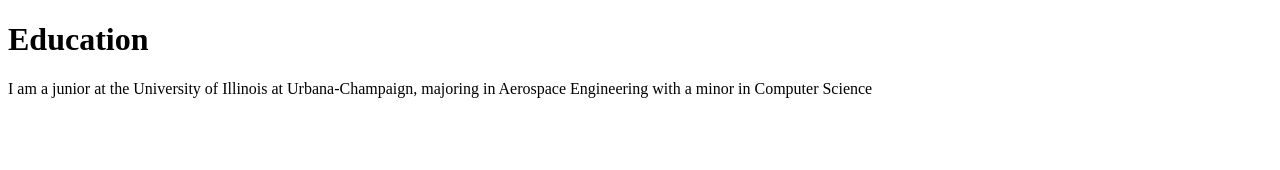
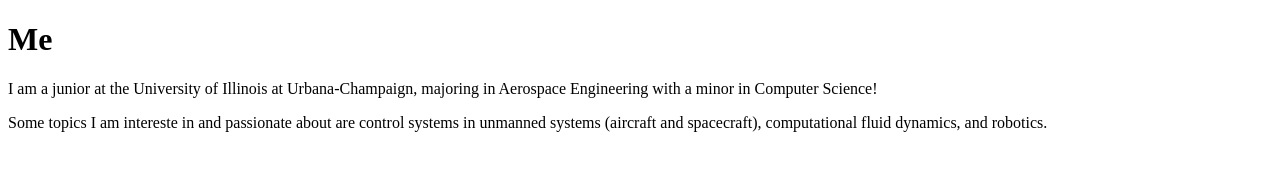
Before and after one commit to sriramsridhar66/sriramsridhar66.github.io, a plain HTML site: page index.html in a window 1280 px wide. Drawn offline with Linux system fonts and the light colour scheme.

Commit message:
added more

```diff
--- a/index.html
+++ b/index.html
@@ -2,10 +2,11 @@
 <html lang="en">
     <head>
         <meta charset="utf-8">
-        <title> About Me </title>
+        <title> Sriram Sridhar | About Me </title>
     </head>
     <body>
-        <h1> Education </h1>
-        <p> I am a junior at the University of Illinois at Urbana-Champaign, majoring in Aerospace Engineering with a minor in Computer Science</p>
+        <h1> Me </h1>
+        <p> I am a junior at the University of Illinois at Urbana-Champaign, majoring in Aerospace Engineering with a minor in Computer Science!</p>
+        <p> Some topics I am intereste in and passionate about are control systems in unmanned systems (aircraft and spacecraft), computational fluid dynamics, and robotics.</p>
     </body>
 </html>
```
